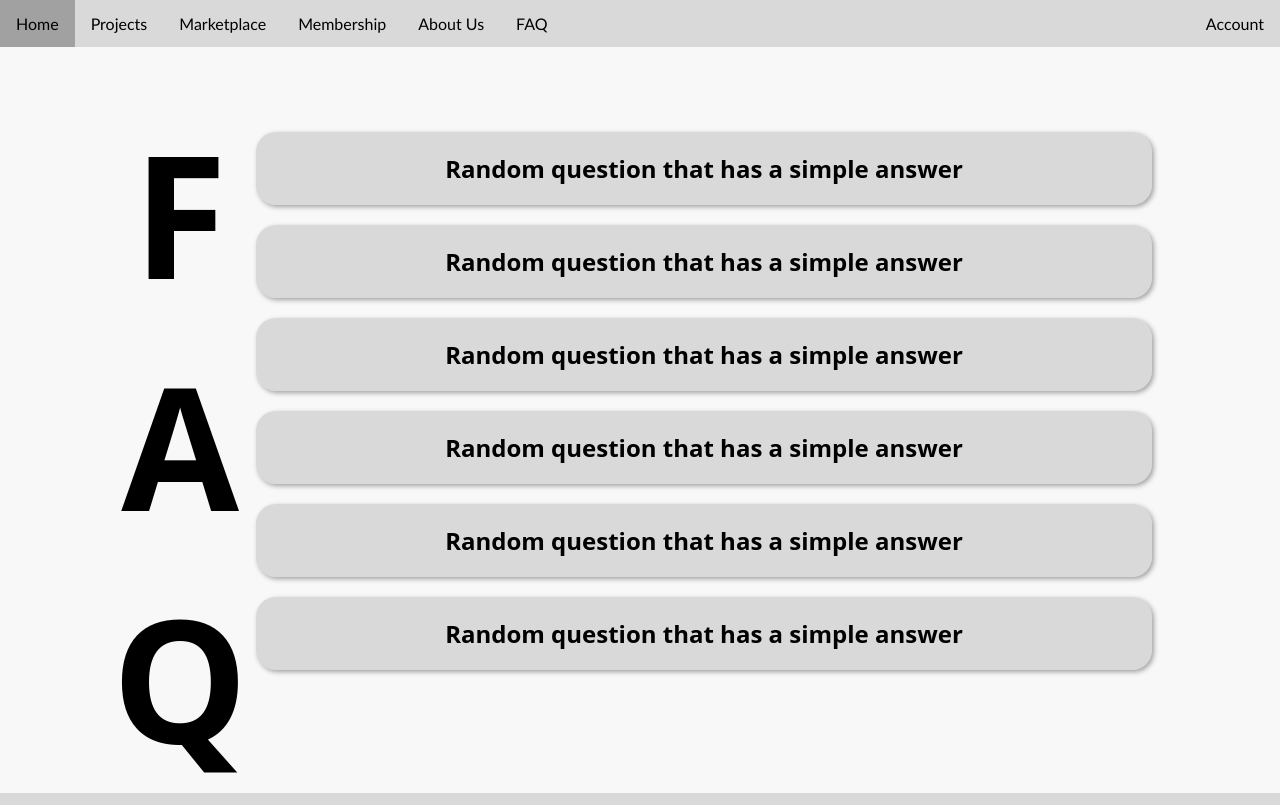
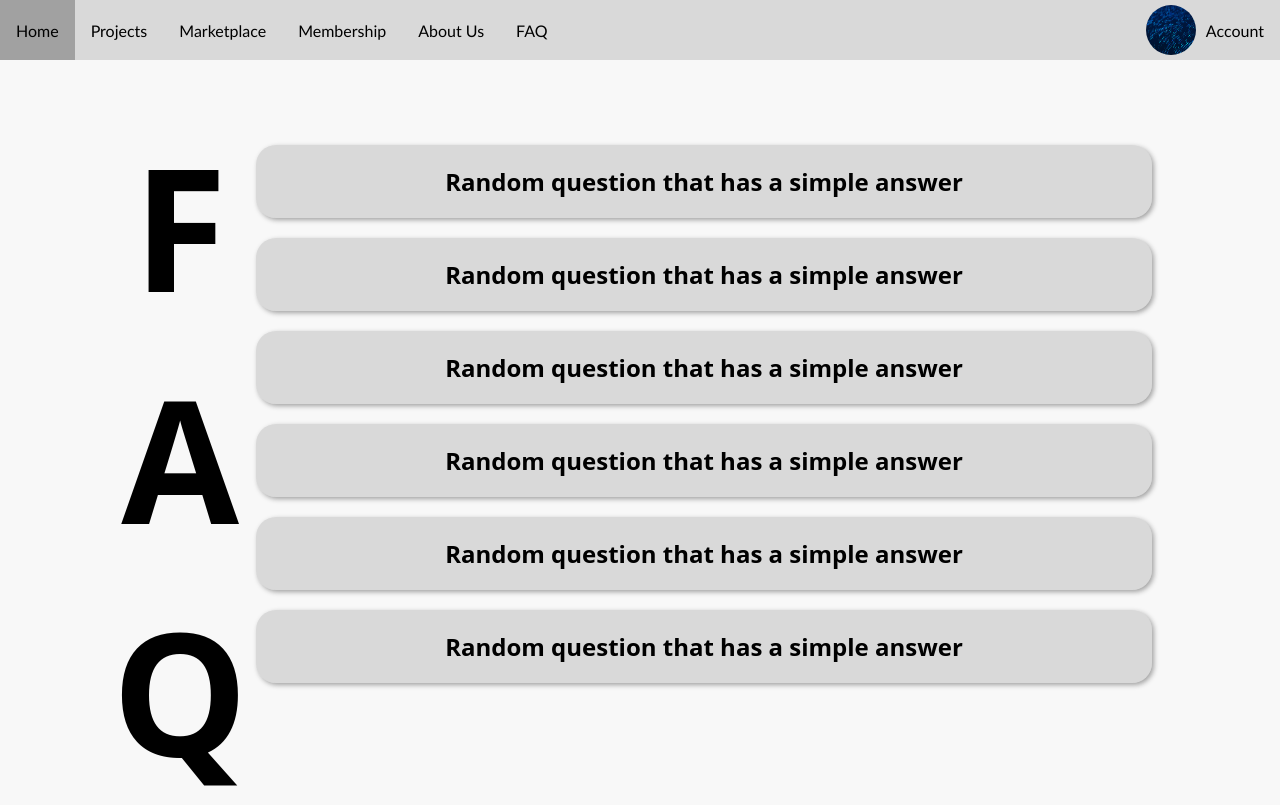
Before and after one commit to wrenstuff/Needmore-Caffiene-Project-Management-System, a Flask app: page /faq in a window 1280 px wide. Shown: the top 805 px of the page. Run offline with Flask 3, Linux system fonts and the light colour scheme; style sheets or scripts are compiled from the project's sources.

Commit message:
temp image
temp profile image has been added to the nav bar. Did not realise it would take so long to do such a simple thing... Now I need to connect it to the database so users can have a customised image......... this'll be fun......

```diff
--- a/static/js/nav_bar.js
+++ b/static/js/nav_bar.js
@@ -3,11 +3,11 @@ class Nav_Bar extends HTMLElement {
         super();
     }
 
-connectedCallback() {
+    connectedCallback() {
 
-    // stylesheet for the component can be found at styles/nav-bar.scss
-    this.innerHTML =
-    `
+        // stylesheet for the component can be found at styles/nav-bar.scss
+        this.innerHTML =
+            `
         <div class="nav-bar">
         <ul class="nav-left">
             <li><a href="/dashboard">Home</a></li>
@@ -18,7 +18,10 @@ connectedCallback() {
             <li><a href="/faq">FAQ</a></li>
         </ul>
         <ul class="nav-right">
-            <li><a href="/account">Account</a></li>
+            <li>
+
+                <a href="/account"><img src="/static/images/Blue_test.png" alt="profile image"><p class="account-text">Account</p></a>
+            </li>
         </ul>
     </div>
     `
--- a/static/style/_nav-bar.scss
+++ b/static/style/_nav-bar.scss
@@ -3,17 +3,26 @@
 .nav-bar {
 
     background-color: color.$color-primary;
-
+    height: 60px;
     display: flex;
     justify-content: space-between;
     align-items: center;
 
-    .nav-left li {
-        float: left;
+    .nav-left {
+        height: 100%;
+
+        li {
+            float: left;
+        }
     }
 
-    .nav-right  li {
-        float: right;
+    .nav-right {
+        height: 100%;
+
+        li {
+
+            float: right;
+        }
     }
 
     ul {
@@ -26,18 +35,40 @@
 
         li {
 
+            height: 100%;
+            display: flex;
+            align-items: center;
+            justify-content: center;
+
             a {
 
                 font-family: 'Gill Sans', 'Gill Sans MT', Calibri, 'Trebuchet MS', sans-serif;
-                display: block;
+                display: flex;
                 color: color.$color-dark-text;
                 text-align: center;
-                padding: 14px 16px;
+                padding: 0px 16px;
                 text-decoration: none;
+                justify-content: center;
+                align-items: center;
+                height: 100%;
 
                 //on hover
                 &:hover {
                     background-color: color.$color-tertiary;
+                }
+
+                .account-text {
+
+                    padding-left: 10px;
+
+                }
+
+                img {
+
+                    height: 50px;
+                    width: 50px;
+                    border-radius: 50%;
+
                 }
 
             }
@@ -46,4 +77,6 @@
 
     }
 
+
+
 }
```
